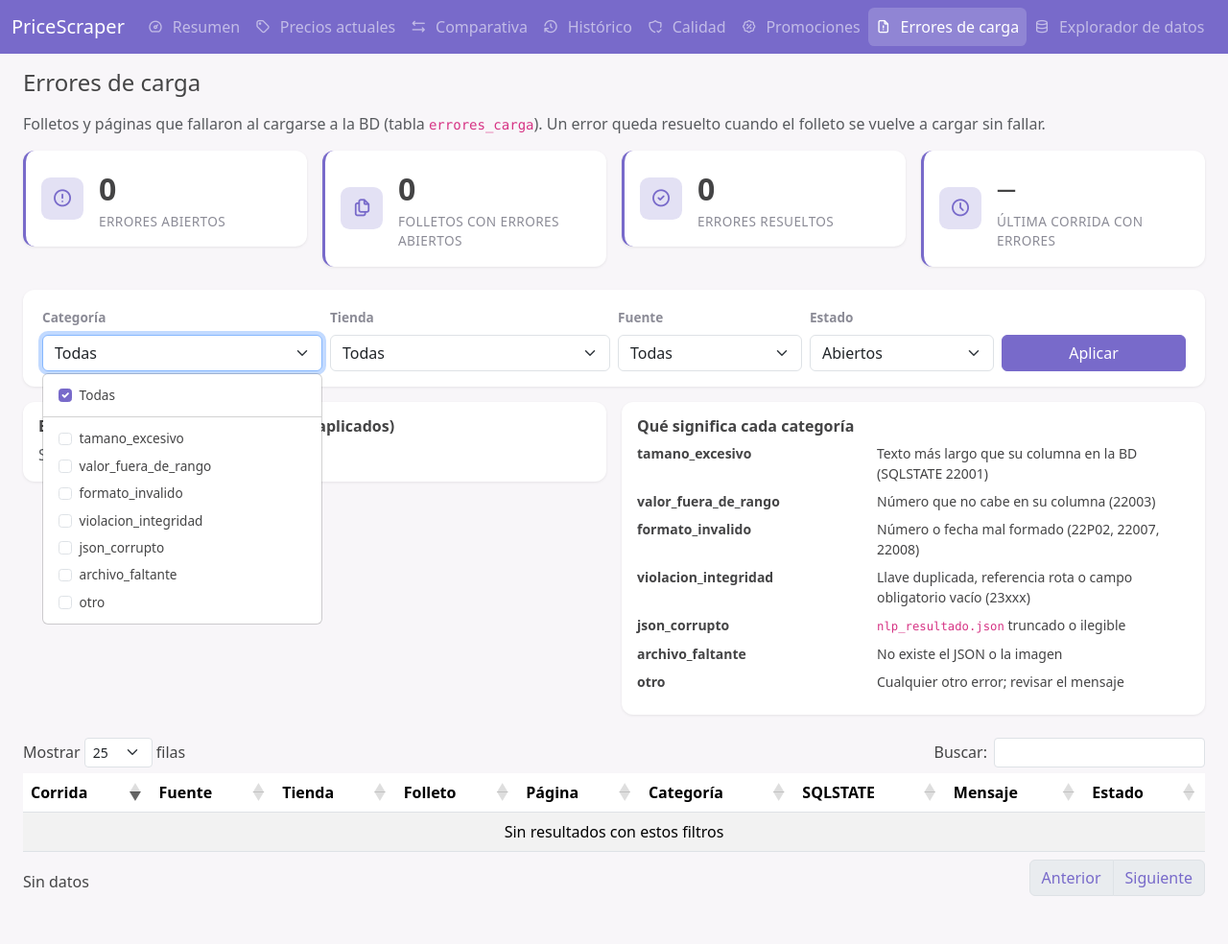
After one commit to PoliticalDog/PriceScraper_SS, a Django app: page /errores in a window 1280 px wide, after a click on "Todas". The commit adds this page. Shown: the whole page at 96% size. Run offline with Django 5.2, Linux system fonts and the light colour scheme; data that the repository does not hold is empty; some libraries are stand-ins or nearby versions.

Commit message:
Dashboard: pestana Errores de carga y filtros de lista con casillas
- Nueva pestana /errores: KPIs (abiertos, folletos afectados, resueltos,
  ultima corrida), barras por categoria, glosario y tabla DataTables.
  Filtros: categoria, tienda, fuente y estado (por defecto abiertos).
- models/queries/views/urls: modelo ErrorCarga y APIs api/errores y
  api/filtros/errores.
- crearFiltroLista(): reemplaza los <select multiple size=4> por un dropdown
  con "Todas" y casillas en precios, comparativa, historico, calidad y
  promociones.

Co-Authored-By: Claude Opus 5.5 <noreply@anthropic.com>

```diff
--- a/dashboard/static/dashboard/dashboard.css
+++ b/dashboard/static/dashboard/dashboard.css
@@ -103,6 +103,12 @@ body {
   color: var(--color-texto);
 }
 
+/* Fechas en tarjeta KPI: el tamano de numero grande no cabe en una linea */
+.kpi-card .kpi-valor.kpi-valor-chico {
+  font-size: 1.25rem;
+  line-height: 3rem;
+}
+
 .kpi-card .kpi-etiqueta {
   color: var(--color-texto-muted);
   font-size: 0.85rem;
@@ -136,6 +142,41 @@ body {
   font-weight: 600;
 }
 
+/* Filtro de lista desplegable (crearFiltroLista en dashboard.js) */
+.filtro-lista .form-select {
+  overflow: hidden;
+  white-space: nowrap;
+  text-overflow: ellipsis;
+}
+
+.filtro-lista-menu {
+  width: 100%;
+  max-height: 18rem;
+  overflow-y: auto;
+}
+
+/* Las opciones van en tinta normal, no en el gris de las etiquetas de filtro */
+.filtros-card .filtro-lista-item {
+  color: var(--color-texto);
+  font-weight: 400;
+  cursor: pointer;
+}
+
+.filtro-lista-item:active {
+  background-color: var(--color-morado-claro);
+  color: var(--color-texto);
+}
+
+.filtro-lista-item .form-check-input:checked {
+  background-color: var(--color-morado);
+  border-color: var(--color-morado);
+}
+
+.filtro-lista-buscar {
+  margin: 0 0.75rem 0.5rem;
+  width: calc(100% - 1.5rem);
+}
+
 table.dataTable {
   background: #fff;
 }
@@ -161,6 +202,14 @@ table.dataTable thead {
   color: #fff;
 }
 
+/* Errores de carga: mensajes largos de PostgreSQL sin estirar la tabla */
+.celda-mensaje {
+  display: inline-block;
+  max-width: 28rem;
+  white-space: normal;
+  word-break: break-word;
+}
+
 .fila-alerta {
   background-color: #fdf1e0 !important;
 }
--- a/dashboard/static/dashboard/dashboard.js
+++ b/dashboard/static/dashboard/dashboard.js
@@ -29,6 +29,91 @@ async function fetchJSON(url) {
 // Devuelve los valores seleccionados de un <select multiple>.
 function valoresSeleccionados(selectEl) {
   return Array.from(selectEl.selectedOptions).map((o) => o.value);
+}
+
+// Filtro de lista desplegable (09-oct-2026): reemplaza los <select multiple size="4">,
+// que se veian como cajas fijas y pedian Ctrl+clic. Muestra una opcion "Todas" y una
+// casilla por valor. El <select multiple> original queda oculto como fuente de verdad,
+// asi valoresSeleccionados() sigue igual: "Todas" = nada seleccionado = sin filtro.
+// Se arma con createElement (no innerHTML) porque los valores vienen de la BD.
+function crearFiltroLista(selectId, valores, etiquetaTodas = "Todas") {
+  const select = document.getElementById(selectId);
+  select.hidden = true;
+  select.replaceChildren(...valores.map((v) => new Option(v, v)));
+
+  select.parentElement.querySelector(".filtro-lista")?.remove();
+  const cont = document.createElement("div");
+  cont.className = "dropdown filtro-lista";
+
+  const boton = document.createElement("button");
+  boton.type = "button";
+  boton.className = "form-select text-start";
+  boton.setAttribute("data-bs-toggle", "dropdown");
+  boton.setAttribute("data-bs-auto-close", "outside");
+  boton.setAttribute("aria-expanded", "false");
+
+  const menu = document.createElement("div");
+  menu.className = "dropdown-menu filtro-lista-menu";
+
+  const casilla = (texto, valor) => {
+    const label = document.createElement("label");
+    label.className = "dropdown-item filtro-lista-item";
+    const input = document.createElement("input");
+    input.type = "checkbox";
+    input.className = "form-check-input me-2";
+    if (valor !== null) input.value = valor;
+    label.append(input, document.createTextNode(texto));
+    menu.append(label);
+    return input;
+  };
+
+  // Con muchas opciones, un buscador arriba de la lista
+  if (valores.length > 10) {
+    const buscador = document.createElement("input");
+    buscador.type = "search";
+    buscador.className = "form-control form-control-sm filtro-lista-buscar";
+    buscador.placeholder = "Buscar...";
+    buscador.addEventListener("input", () => {
+      const q = buscador.value.toLowerCase();
+      menu.querySelectorAll(".filtro-lista-item[data-valor]").forEach((el) => {
+        el.hidden = !el.dataset.valor.toLowerCase().includes(q);
+      });
+    });
+    menu.append(buscador);
+  }
+
+  const todas = casilla(etiquetaTodas, null);
+  todas.checked = true;
+  const sep = document.createElement("hr");
+  sep.className = "dropdown-divider";
+  menu.append(sep);
+  const casillas = valores.map((v) => {
+    const input = casilla(v, v);
+    input.parentElement.dataset.valor = v;
+    return input;
+  });
+
+  const sincronizar = () => {
+    const elegidos = casillas.filter((c) => c.checked).map((c) => c.value);
+    Array.from(select.options).forEach((o) => { o.selected = elegidos.includes(o.value); });
+    todas.checked = elegidos.length === 0;
+    boton.textContent =
+      elegidos.length === 0 ? etiquetaTodas :
+      elegidos.length === 1 ? elegidos[0] :
+      `${elegidos.length} seleccionadas`;
+    boton.title = elegidos.join(", ");
+    select.dispatchEvent(new Event("change"));
+  };
+
+  todas.addEventListener("change", () => {
+    casillas.forEach((c) => { c.checked = false; });
+    sincronizar();
+  });
+  casillas.forEach((c) => c.addEventListener("change", sincronizar));
+
+  cont.append(boton, menu);
+  select.after(cont);
+  sincronizar();
 }
 
 // Inicializa o reinicializa una DataTable en `selector` con `data` (array de
@@ -72,6 +157,14 @@ function renderChart(canvasId, config) {
   return _chartsActivos[canvasId];
 }
 
+// Para render de DataTables, que inserta el string como HTML
+function escaparHtml(texto) {
+  if (texto === null || texto === undefined) return "";
+  return String(texto)
+    .replace(/&/g, "&amp;").replace(/</g, "&lt;").replace(/>/g, "&gt;")
+    .replace(/"/g, "&quot;").replace(/'/g, "&#39;");
+}
+
 function formatoMoneda(valor) {
   if (valor === null || valor === undefined) return "—";
   return `$${Number(valor).toLocaleString("es-MX", { minimumFractionDigits: 2, maximumFractionDigits: 2 })}`;
--- a/dashboard/templates/dashboard/base.html
+++ b/dashboard/templates/dashboard/base.html
@@ -25,6 +25,7 @@
           <li class="nav-item"><a class="nav-link{% if activo == 'historico' %} active{% endif %}" href="/historico"><i class="ti ti-history"></i> Histórico</a></li>
           <li class="nav-item"><a class="nav-link{% if activo == 'calidad' %} active{% endif %}" href="/calidad"><i class="ti ti-shield-check"></i> Calidad</a></li>
           <li class="nav-item"><a class="nav-link{% if activo == 'promociones' %} active{% endif %}" href="/promociones"><i class="ti ti-discount-2"></i> Promociones</a></li>
+          <li class="nav-item"><a class="nav-link{% if activo == 'errores' %} active{% endif %}" href="/errores"><i class="ti ti-file-alert"></i> Errores de carga</a></li>
           <li class="nav-item"><a class="nav-link" href="/datos" target="_blank"><i class="ti ti-database"></i> Explorador de datos</a></li>
         </ul>
       </div>
--- a/dashboard/templates/dashboard/calidad.html
+++ b/dashboard/templates/dashboard/calidad.html
@@ -9,7 +9,7 @@
   <div class="row g-2 align-items-end">
     <div class="col-md-3">
       <label class="form-label">Tienda</label>
-      <select id="fTienda" class="form-select" multiple size="4"></select>
+      <select id="fTienda" multiple hidden></select>
     </div>
     <div class="col-md-2">
       <label class="form-label">Fuente</label>
@@ -46,8 +46,7 @@
 <script>
 async function cargarFiltros() {
   const tiendas = await fetchJSON("/api/filtros/tiendas");
-  document.getElementById("fTienda").innerHTML =
-    tiendas.map((t) => `<option value="${t.nombre}">${t.nombre}</option>`).join("");
+  crearFiltroLista("fTienda", tiendas.map((t) => t.nombre), "Todas");
 }
 
 async function cargarTabla() {
--- a/dashboard/templates/dashboard/comparativa.html
+++ b/dashboard/templates/dashboard/comparativa.html
@@ -8,7 +8,7 @@
   <div class="row g-2 align-items-end">
     <div class="col-md-4">
       <label class="form-label">Categoría</label>
-      <select id="fCategoria" class="form-select" multiple size="4"></select>
+      <select id="fCategoria" multiple hidden></select>
     </div>
     <div class="col-md-4">
       <label class="form-label">Producto</label>
@@ -41,8 +41,7 @@
 <script>
 async function cargarFiltros() {
   const categorias = await fetchJSON("/api/filtros/categorias");
-  document.getElementById("fCategoria").innerHTML =
-    categorias.map((c) => `<option value="${c}">${c}</option>`).join("");
+  crearFiltroLista("fCategoria", categorias, "Todas");
 }
 
 async function cargarGraficoProducto(producto) {
--- /dev/null
+++ b/dashboard/templates/dashboard/errores.html
@@ -0,0 +1,173 @@
+{% extends "dashboard/base.html" %}
+{% block titulo %}Errores de carga — PriceScraper{% endblock %}
+
+{% block contenido %}
+<h4 class="mb-3">Errores de carga</h4>
+<p class="text-muted">Folletos y páginas que fallaron al cargarse a la BD (tabla <code>errores_carga</code>).
+  Un error queda resuelto cuando el folleto se vuelve a cargar sin fallar.</p>
+
+<div class="row g-3 mb-4" id="kpis"></div>
+
+<div class="filtros-card">
+  <div class="row g-2 align-items-end">
+    <div class="col-md-3">
+      <label class="form-label">Categoría</label>
+      <select id="fCategoria" multiple hidden></select>
+    </div>
+    <div class="col-md-3">
+      <label class="form-label">Tienda</label>
+      <select id="fTienda" multiple hidden></select>
+    </div>
+    <div class="col-md-2">
+      <label class="form-label">Fuente</label>
+      <select id="fFuente" class="form-select">
+        <option value="">Todas</option>
+        <option value="tiendeo">tiendeo</option>
+        <option value="ofertomat">ofertomat</option>
+      </select>
+    </div>
+    <div class="col-md-2">
+      <label class="form-label">Estado</label>
+      <select id="fEstado" class="form-select">
+        <option value="abiertos" selected>Abiertos</option>
+        <option value="resueltos">Resueltos</option>
+        <option value="">Todos</option>
+      </select>
+    </div>
+    <div class="col-md-2">
+      <button class="btn btn-primary w-100" id="btnAplicar">Aplicar</button>
+    </div>
+  </div>
+</div>
+
+<div class="row g-3 mb-4">
+  <div class="col-lg-6">
+    <div class="chart-card">
+      <h6>Errores por categoría (con los filtros aplicados)</h6>
+      <canvas id="chartCategorias" height="220"></canvas>
+      <p id="sinErroresGrafica" class="text-muted mb-0 mt-2" hidden>Sin errores con estos filtros.</p>
+    </div>
+  </div>
+  <div class="col-lg-6">
+    <div class="chart-card h-100">
+      <h6>Qué significa cada categoría</h6>
+      <dl class="row small mb-0">
+        <dt class="col-sm-5">tamano_excesivo</dt><dd class="col-sm-7">Texto más largo que su columna en la BD (SQLSTATE 22001)</dd>
+        <dt class="col-sm-5">valor_fuera_de_rango</dt><dd class="col-sm-7">Número que no cabe en su columna (22003)</dd>
+        <dt class="col-sm-5">formato_invalido</dt><dd class="col-sm-7">Número o fecha mal formado (22P02, 22007, 22008)</dd>
+        <dt class="col-sm-5">violacion_integridad</dt><dd class="col-sm-7">Llave duplicada, referencia rota o campo obligatorio vacío (23xxx)</dd>
+        <dt class="col-sm-5">json_corrupto</dt><dd class="col-sm-7"><code>nlp_resultado.json</code> truncado o ilegible</dd>
+        <dt class="col-sm-5">archivo_faltante</dt><dd class="col-sm-7">No existe el JSON o la imagen</dd>
+        <dt class="col-sm-5">otro</dt><dd class="col-sm-7">Cualquier otro error; revisar el mensaje</dd>
+      </dl>
+    </div>
+  </div>
+</div>
+
+<table id="tablaErrores" class="table table-striped table-hover w-100"></table>
+{% endblock %}
+
+{% block script %}
+<script>
+function tarjetaKpi(icono, valor, etiqueta, claseValor = "") {
+  return `
+    <div class="col-6 col-lg-3">
+      <div class="card kpi-card p-3">
+        <div class="d-flex align-items-center gap-3">
+          <div class="kpi-icono"><i class="ti ${icono}"></i></div>
+          <div>
+            <div class="kpi-valor ${claseValor}">${valor}</div>
+            <div class="kpi-etiqueta">${etiqueta}</div>
+          </div>
+        </div>
+      </div>
+    </div>`;
+}
+
+function formatoFecha(iso) {
+  if (!iso) return "—";
+  return new Date(iso).toLocaleString("es-MX", { dateStyle: "short", timeStyle: "short" });
+}
+
+async function cargarFiltros() {
+  const filtros = await fetchJSON("/api/filtros/errores");
+  crearFiltroLista("fCategoria", filtros.categorias || [], "Todas");
+  crearFiltroLista("fTienda", filtros.tiendas || [], "Todas");
+}
+
+async function cargar() {
+  const params = {
+    categoria: valoresSeleccionados(document.getElementById("fCategoria")),
+    tienda: valoresSeleccionados(document.getElementById("fTienda")),
+    fuente: document.getElementById("fFuente").value,
+    estado: document.getElementById("fEstado").value,
+  };
+  const datos = await fetchJSON(`/api/errores${qs(params)}`);
+  const k = datos.kpis || {};
+
+  document.getElementById("kpis").innerHTML = [
+    tarjetaKpi("ti-alert-circle", (k.abiertos ?? 0).toLocaleString("es-MX"), "Errores abiertos"),
+    tarjetaKpi("ti-files", (k.folletos_afectados ?? 0).toLocaleString("es-MX"), "Folletos con errores abiertos"),
+    tarjetaKpi("ti-circle-check", (k.resueltos ?? 0).toLocaleString("es-MX"), "Errores resueltos"),
+    tarjetaKpi("ti-clock", formatoFecha(k.ultima_corrida), "Última corrida con errores", "kpi-valor-chico"),
+  ].join("");
+
+  // Una sola serie: sin leyenda, el titulo de la tarjeta la nombra (skill dataviz)
+  const cats = datos.por_categoria || [];
+  const total = cats.reduce((s, c) => s + c.n, 0);
+  // Sin errores, unos ejes vacios solo meten ruido: se muestra solo el mensaje
+  document.getElementById("sinErroresGrafica").hidden = total > 0;
+  document.getElementById("chartCategorias").hidden = total === 0;
+  renderChart("chartCategorias", {
+    type: "bar",
+    data: {
+      labels: cats.map((c) => c.categoria),
+      datasets: [{
+        label: "Errores",
+        data: cats.map((c) => c.n),
+        backgroundColor: "#4A3AA7",
+        borderRadius: 4,
+        maxBarThickness: 28,
+      }],
+    },
+    options: {
+      indexAxis: "y",
+      plugins: { legend: { display: false } },
+      scales: { x: { beginAtZero: true, ticks: { precision: 0 } } },
+    },
+  });
+
+  renderTabla("#tablaErrores", datos.filas || [], [
+    { data: "corrida_at", title: "Corrida", render: (d, tipo) => (tipo === "display" ? formatoFecha(d) : d) },
+    { data: "fuente", title: "Fuente" },
+    { data: "tienda_slug", title: "Tienda", render: (d) => escaparHtml(d ?? "—") },
+    {
+      data: "folleto_id_fuente", title: "Folleto",
+      render: (d, tipo, fila) => tipo === "display"
+        ? `<span title="${escaparHtml(fila.ruta_archivo)}">${escaparHtml(d)}</span>` : d,
+    },
+    { data: "pagina", title: "Página", render: (d) => (d ? escaparHtml(d) : "<em>folleto completo</em>") },
+    { data: "categoria", title: "Categoría" },
+    { data: "sqlstate", title: "SQLSTATE", render: (d) => escaparHtml(d ?? "—") },
+    {
+      data: "mensaje", title: "Mensaje",
+      render: (d, tipo, fila) => tipo === "display"
+        ? `<span class="celda-mensaje" title="${escaparHtml(fila.detalle)}">${escaparHtml(d)}</span>` : d,
+    },
+    {
+      data: "resuelto", title: "Estado", className: "text-nowrap",
+      // Color de estado siempre con icono + texto (skill dataviz)
+      render: (d, tipo, fila) => {
+        if (tipo !== "display") return d ? "resuelto" : "abierto";
+        return d
+          ? `<i class="ti ti-circle-check text-success"></i> Resuelto <span class="text-muted small">${formatoFecha(fila.resuelto_at)}</span>`
+          : `<i class="ti ti-alert-circle text-danger"></i> Abierto`;
+      },
+    },
+  ], { order: [[0, "desc"]] });
+}
+
+document.getElementById("btnAplicar").addEventListener("click", cargar);
+cargarFiltros().then(cargar);
+</script>
+{% endblock %}
--- a/dashboard/templates/dashboard/historico.html
+++ b/dashboard/templates/dashboard/historico.html
@@ -13,7 +13,7 @@
     </div>
     <div class="col-md-3">
       <label class="form-label">Tienda (opcional)</label>
-      <select id="fTienda" class="form-select" multiple size="4"></select>
+      <select id="fTienda" multiple hidden></select>
     </div>
     <div class="col-md-2">
       <label class="form-label">Desde</label>
@@ -45,8 +45,7 @@ const coloresPaleta = ["#4A3AA7", "#2A78D6", "#EB6834", "#1BAF7A", "#EDA100", "#
 
 async function cargarFiltros() {
   const tiendas = await fetchJSON("/api/filtros/tiendas");
-  document.getElementById("fTienda").innerHTML =
-    tiendas.map((t) => `<option value="${t.nombre}">${t.nombre}</option>`).join("");
+  crearFiltroLista("fTienda", tiendas.map((t) => t.nombre), "Todas");
 }
 
 let debounceId;
--- a/dashboard/templates/dashboard/promociones.html
+++ b/dashboard/templates/dashboard/promociones.html
@@ -8,7 +8,7 @@
   <div class="row g-2 align-items-end">
     <div class="col-md-4">
       <label class="form-label">Tienda</label>
-      <select id="fTienda" class="form-select" multiple size="4"></select>
+      <select id="fTienda" multiple hidden></select>
     </div>
     <div class="col-md-3">
       <label class="form-label">Desde</label>
@@ -31,8 +31,7 @@
 <script>
 async function cargarFiltros() {
   const tiendas = await fetchJSON("/api/filtros/tiendas");
-  document.getElementById("fTienda").innerHTML =
-    tiendas.map((t) => `<option value="${t.nombre}">${t.nombre}</option>`).join("");
+  crearFiltroLista("fTienda", tiendas.map((t) => t.nombre), "Todas");
 }
 
 async function cargarTabla() {
--- a/dashboard/urls.py
+++ b/dashboard/urls.py
@@ -10,6 +10,7 @@ urlpatterns = [
     path("historico", views.pagina_historico, name="historico"),
     path("calidad", views.pagina_calidad, name="calidad"),
     path("promociones", views.pagina_promociones, name="promociones"),
+    path("errores", views.pagina_errores, name="errores"),
     path("datos", views.pagina_explorador, name="explorador"),
 
     # API
@@ -23,4 +24,6 @@ urlpatterns = [
     path("api/productos/sugerencias", views.api_productos_sugerencias),
     path("api/calidad", views.api_calidad),
     path("api/eventos", views.api_eventos),
+    path("api/filtros/errores", views.api_filtros_errores),
+    path("api/errores", views.api_errores),
 ]
--- a/dashboard/views.py
+++ b/dashboard/views.py
@@ -30,6 +30,10 @@ def pagina_calidad(request):
 
 def pagina_promociones(request):
     return render(request, "dashboard/promociones.html", {"activo": "promociones"})
+
+
+def pagina_errores(request):
+    return render(request, "dashboard/errores.html", {"activo": "errores"})
 
 
 def pagina_explorador(request):
@@ -129,3 +133,20 @@ def api_eventos(request):
         hasta=request.GET.get("hasta") or None,
     )
     return JsonResponse(datos, safe=False)
+
+
+def api_filtros_errores(request):
+    return JsonResponse({
+        "categorias": queries.ErrorCarga.CATEGORIAS,
+        "tiendas": queries.listar_tiendas_error(),
+    })
+
+
+def api_errores(request):
+    datos = queries.errores_carga(
+        categorias=request.GET.getlist("categoria") or None,
+        tiendas=request.GET.getlist("tienda") or None,
+        fuente=request.GET.get("fuente") or None,
+        estado=request.GET.get("estado") or None,
+    )
+    return JsonResponse(datos)
```
Also changed, not shown: dashboard/models.py (+28 -0 lines), dashboard/queries.py (+57 -0 lines), dashboard/templates/dashboard/precios.html (+4 -6 lines).
